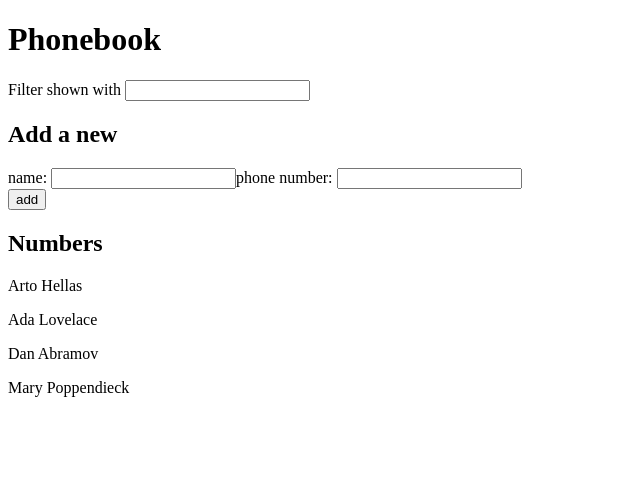
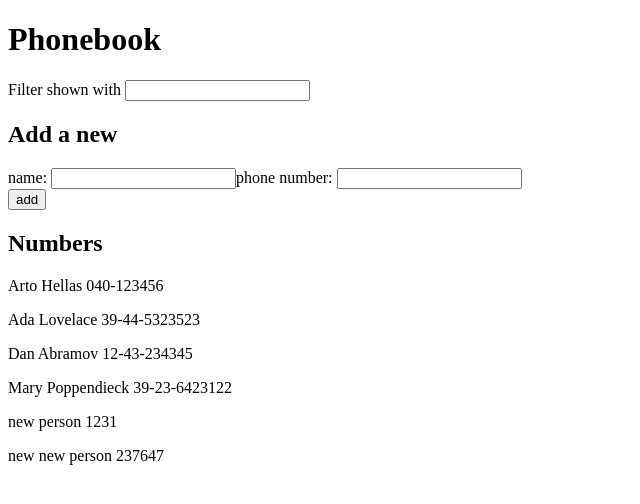
Before and after one commit to JMarte03/fullstack-open, a React (Vite) app in the folder part2/phonebook/: page / in a window 1280 px wide. Shown: the top 504 px of the page, without its empty margins (0-640 px from the left). Built offline with nearby package versions, Linux system fonts and the light colour scheme; data requests are answered from the project's data file.

Commit message:
Exercise 2.12

```diff
--- a/part2/phonebook/db.json
+++ b/part2/phonebook/db.json
@@ -1,24 +1,34 @@
 {
-  "persons":[
+  "persons": [
     {
+      "id": "1",
       "name": "Arto Hellas",
-      "number": "040-123456",
-      "id": "1"
+      "phone": "040-123456"
     },
     {
+      "id": "2",
       "name": "Ada Lovelace",
-      "number": "39-44-5323523",
-      "id": "2"
+      "phone": "39-44-5323523"
     },
     {
+      "id": "3",
       "name": "Dan Abramov",
-      "number": "12-43-234345",
-      "id": "3"
+      "phone": "12-43-234345"
     },
     {
+      "id": "4",
       "name": "Mary Poppendieck",
-      "number": "39-23-6423122",
-      "id": "4"
+      "phone": "39-23-6423122"
+    },
+    {
+      "id": "5",
+      "name": "new person",
+      "phone": "1231"
+    },
+    {
+      "id": "143f",
+      "name": "new new person",
+      "phone": "237647"
     }
   ]
 }
--- a/part2/phonebook/src/App.jsx
+++ b/part2/phonebook/src/App.jsx
@@ -21,13 +21,14 @@
   const addPerson = (event) => {
     event.preventDefault();
     const newPerson = {
-      id: String(persons.length + 1),
       name: newName,
       phone: newPhone,
     };
     const foundObject = persons.find((person) => person.name === newName);
     foundObject === undefined
-      ? setPersons(persons.concat(newPerson))
+      ? axios
+        .post('http://localhost:3001/persons', newPerson)
+        .then(response => setPersons(persons.concat(response.data)))
       : alert(`${newName} is already added to phonebook`);
     setNewName("");
     setNewPhone("");
```
